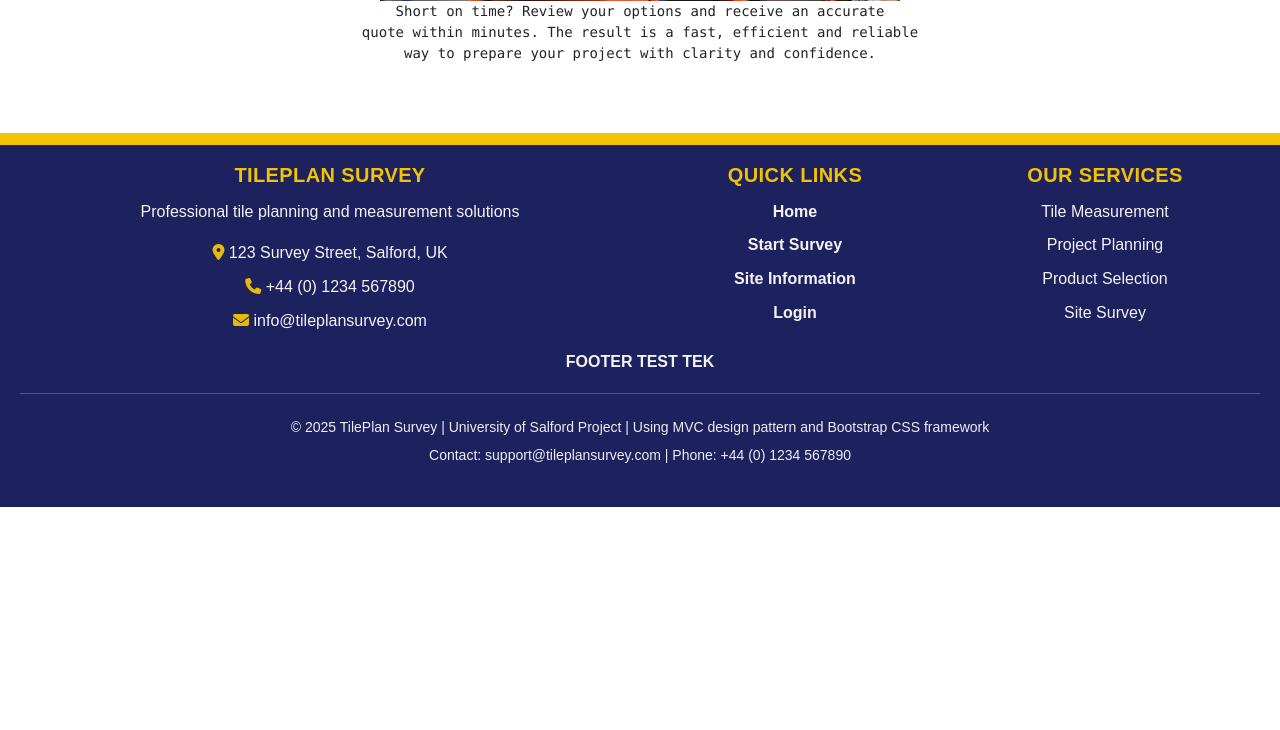
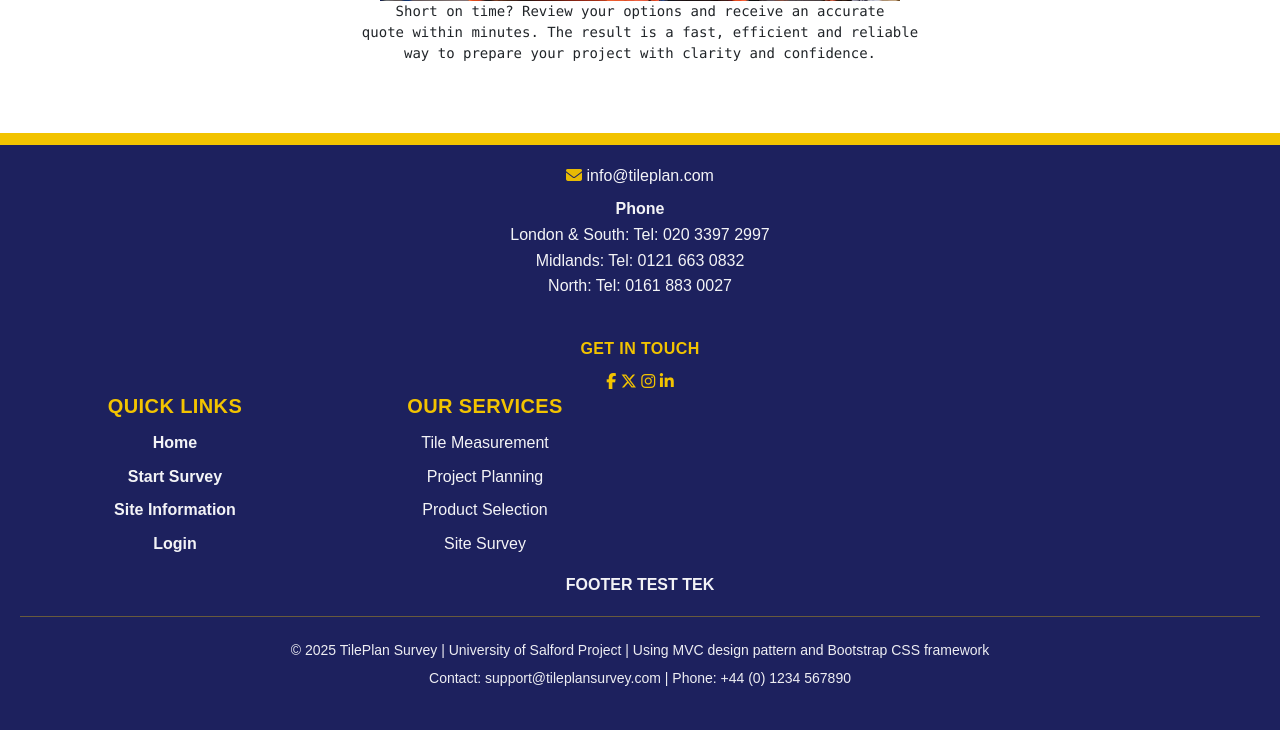
Before and after one commit to NotStarsAligned/Hackcamp-Group21, a PHP site: page /index.php in a window 1280 px wide. Shown: the part 463-1193 px from the top of the page. Before the commit the page ends 970 px from the top, so only its background shows below. Run offline with PHP 8.4, Linux system fonts and the light colour scheme; some libraries are stand-ins or nearby versions.

Commit message:
(FOOTER updated contact information and added get in touch section)/CSS by TEK

```diff
--- a/Views/template/footer.phtml
+++ b/Views/template/footer.phtml
@@ -2,15 +2,30 @@
     <div class="container-fluid text-center text-md-left">
         <div class="row">
             <!-- Contact Information -->
-            <div class="col-md-6 mt-md-0 mt-3">
-                <h5 class="text-uppercase">TilePlan Survey</h5>
-                <p>Professional tile planning and measurement solutions</p>
-                <ul class="list-unstyled">
-                    <li><i class="fas fa-map-marker-alt mr-2"></i> 123 Survey Street, Salford, UK</li>
-                    <li><i class="fas fa-phone mr-2"></i> +44 (0) 1234 567890</li>
-                    <li><i class="fas fa-envelope mr-2"></i> info@tileplansurvey.com</li>
-                </ul>
+            <ul class="list-unstyled">
+                <li>
+                    <i class="fas fa-envelope mr-2"></i>
+                    info@tileplan.com
+                </li>
+
+                <li class="mt-2">
+                    <strong>Phone</strong><br>
+                    London & South: Tel: 020 3397 2997<br>
+                    Midlands: Tel: 0121 663 0832<br>
+                    North: Tel: 0161 883 0027
+                </li>
+            </ul>
+            <div class="get-in-touch mt-3">
+                <h6 class="text-uppercase">Get In Touch</h6>
+
+                <div class="footer-social">
+                    <a href="#"><i class="fab fa-facebook-f"></i></a>
+                    <a href="#"><i class="fab fa-x-twitter"></i></a>
+                    <a href="#"><i class="fab fa-instagram"></i></a>
+                    <a href="#"><i class="fab fa-linkedin-in"></i></a>
+                </div>
             </div>
+
 
             <!-- Quick Links -->
             <div class="col-md-3 mb-md-0 mb-3">
--- a/Views/template/header.phtml
+++ b/Views/template/header.phtml
@@ -23,6 +23,7 @@ if (!class_exists('Authentication')) {
 
     <link href="/Views/css/my-style.css" rel="stylesheet">
 
+    <link href="/Views/css/footer.css" rel="stylesheet">
     <link href="/Views/css/footer.css" rel="stylesheet">
 
 
```
